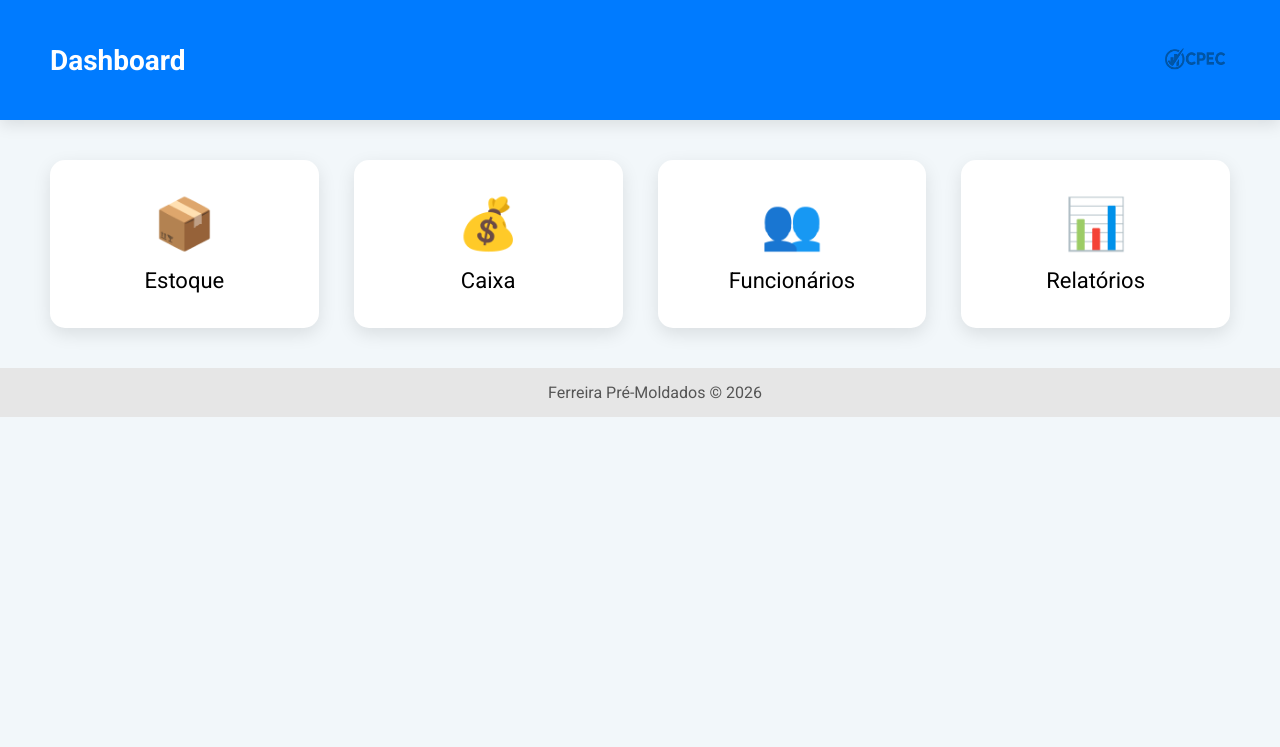
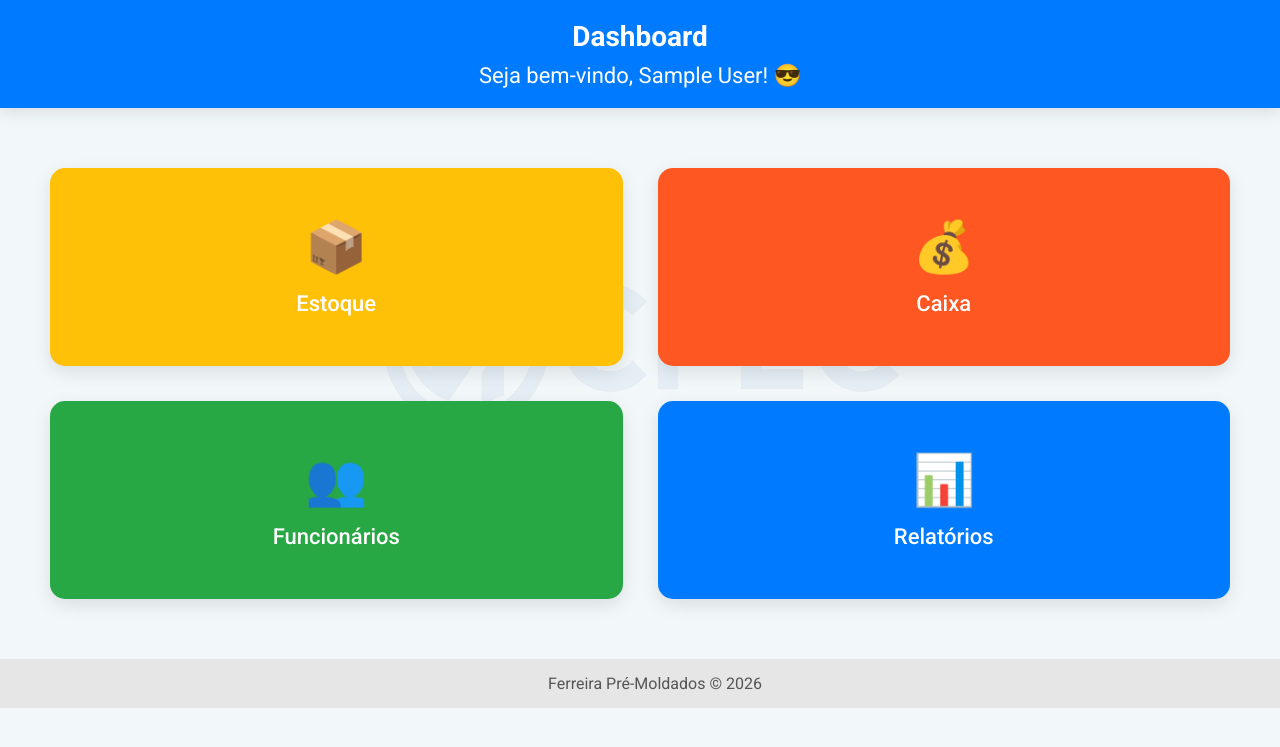
Before and after one commit to vinicius260222/controle-estoque, a Flask app: page /home in a window 1280 px wide. Shown: the top 747 px of the page. Run offline with Flask 3, Linux system fonts and the light colour scheme; the visitor is signed in with stand-in values (Sample User, id 1).

Commit message:
Update home.html

```diff
--- a/CPEC/templates/home.html
+++ b/CPEC/templates/home.html
@@ -15,10 +15,9 @@ body {
 header {
     background: #007bff;
     color: #fff;
-    padding: 25px 50px;
-    display: flex;
-    align-items: center;
-    justify-content: space-between;
+    padding: 20px 50px;
+    text-align: center;
+    position: relative;
     box-shadow: 0 5px 15px rgba(0,0,0,0.1);
 }
 
@@ -27,32 +26,47 @@ header h1 {
     font-size: 28px;
 }
 
-header img {
-    max-height: 70px;
-    border-radius: 8px;
+.saudacao {
+    margin-top: 10px;
+    font-size: 22px;
+    color: #fff;
 }
 
 .container {
-    padding: 40px 50px;
+    position: relative;
+    padding: 60px 50px;
     display: grid;
-    grid-template-columns: repeat(auto-fit, minmax(220px, 1fr));
-    gap: 35px;
+    grid-template-columns: repeat(2, 1fr);
+    grid-gap: 35px;
+}
+
+.fundo-logo {
+    position: absolute;
+    top: 50px;
+    left: 50%;
+    transform: translateX(-50%);
+    opacity: 0.05;
+    max-width: 600px;
+    z-index: 0;
 }
 
 .card {
-    background: #fff;
+    position: relative;
+    z-index: 1;
     border-radius: 15px;
     box-shadow: 0 6px 18px rgba(0,0,0,0.1);
-    padding: 35px;
+    padding: 50px 20px;
     text-align: center;
     font-size: 22px;
     cursor: pointer;
-    transition: transform 0.3s, box-shadow 0.3s;
+    transition: transform 0.4s, box-shadow 0.4s;
+    color: #fff;
+    font-weight: 500;
 }
 
 .card:hover {
-    transform: translateY(-8px);
-    box-shadow: 0 10px 25px rgba(0,0,0,0.2);
+    transform: scale(1.15);
+    box-shadow: 0 15px 35px rgba(0,0,0,0.3);
 }
 
 .card span {
@@ -60,6 +74,12 @@ header img {
     font-size: 50px;
     margin-bottom: 15px;
 }
+
+/* Cores diferentes para cada card */
+.card.estoque { background: #FFC107; }
+.card.caixa { background: #FF5722; }
+.card.funcionarios { background: #28A745; }
+.card.relatorios { background: #007BFF; }
 
 footer {
     text-align: center;
@@ -75,26 +95,30 @@ footer {
 <body>
 <header>
     <h1>Dashboard</h1>
-    <img src="{{ url_for('static', filename='logo-cpec.png') }}" alt="CPEC Logo">
+    <div class="saudacao">Seja bem-vindo, {{ session['nome'] }}! 😎</div>
 </header>
+
+<img src="{{ url_for('static', filename='logo-cpec.png') }}" class="fundo-logo" alt="CPEC Logo">
+
 <div class="container">
-    <div class="card" onclick="location.href='{{ url_for('estoque') }}'">
+    <div class="card estoque" onclick="location.href='{{ url_for('estoque') }}'">
         <span>📦</span>
         Estoque
     </div>
-    <div class="card" onclick="location.href='{{ url_for('caixa') }}'">
+    <div class="card caixa" onclick="location.href='{{ url_for('caixa') }}'">
         <span>💰</span>
         Caixa
     </div>
-    <div class="card" onclick="location.href='{{ url_for('funcionarios') }}'">
+    <div class="card funcionarios" onclick="location.href='{{ url_for('funcionarios') }}'">
         <span>👥</span>
         Funcionários
     </div>
-    <div class="card" onclick="location.href='{{ url_for('relatorios') }}'">
+    <div class="card relatorios" onclick="location.href='{{ url_for('relatorios') }}'">
         <span>📊</span>
         Relatórios
     </div>
 </div>
+
 <footer>Ferreira Pré-Moldados © 2026</footer>
 </body>
 </html>
```
